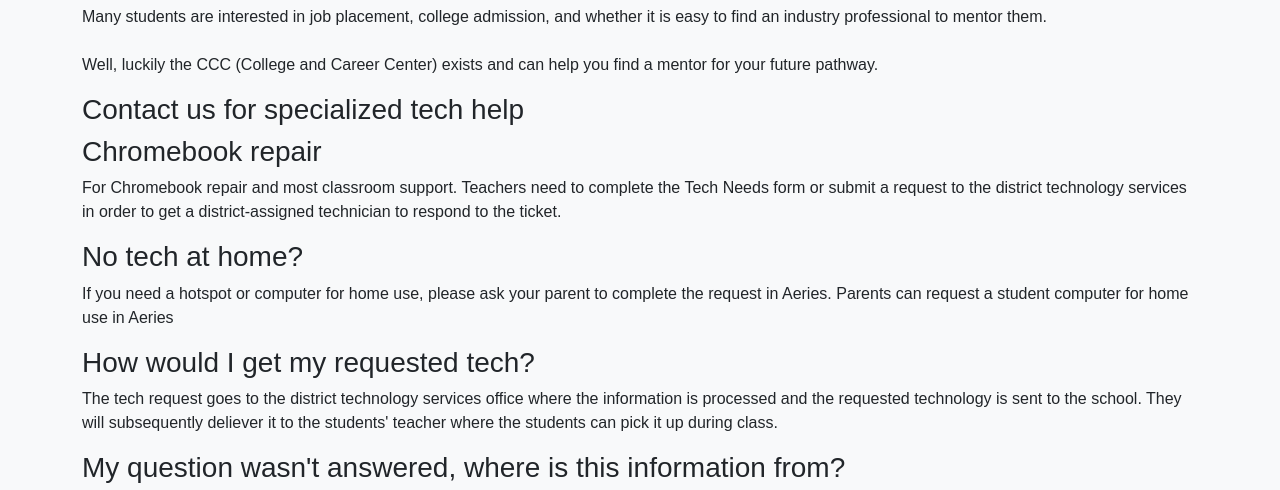
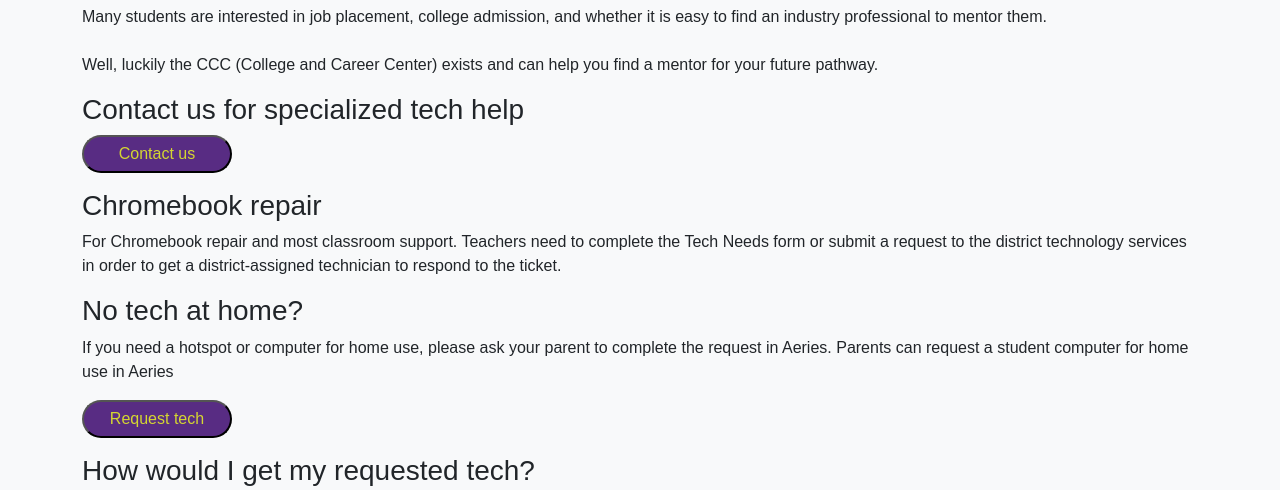
Before and after one commit to angus-reposforschool/OnyeadorTechClientSite, a plain HTML site: page index.html in a window 1280 px wide. Shown: the part 845-1335 px from the top of the page. Drawn offline with nearby package versions, Linux system fonts and the light colour scheme; a web font is replaced by a local one.

Commit message:
added contact and support button, added js for contact btn

```diff
--- a/index.html
+++ b/index.html
@@ -8,6 +8,7 @@
     <link href="https://fonts.googleapis.com/css2?family=Cambay:ital,wght@0,400;0,700;1,400;1,700&family=Sansation:ital,wght@0,300;0,400;0,700;1,300;1,400;1,700&display=swap" rel="stylesheet">
     <link href="https://cdn.jsdelivr.net/npm/bootstrap@5.3.9/dist/css/bootstrap.min.css" rel="stylesheet" integrity="sha384-yEPZ7jP9S0QKiUQ0m3jjsO4ProIW7wvR9gXkI7JOGa2XVsw53Yke2bsdkBbjmmiX" crossorigin="anonymous">
     <link rel="stylesheet" href="style.css">
+    <script src="script.js" defer></script>
     <title>Home | TechTech</title>
 </head>
 <body class="bg-body-tertiary">
@@ -47,15 +48,20 @@
     <div class="container">
         <h2 class="value">Our values and beliefs</h2>
         <p class="values">School is about discipline, hard work, and time management. Be sure you are seeking help and advice so you don't go astray or drift off. At Tech, we work hard to take care of the technology that enables learning and teaching.<br><br>Plug in your Chromebook after use. Do not just dump and leave. Students are in a hurry to get out, but they expect computers to be fully charged when they come back.</p>
-        <h3 class="value">How you can be proactive</h2>
+        <h3 class="value">How you can be proactive</h3>
         <p class="values">Many students are interested in job placement, college admission, and whether it is easy to find an industry professional to mentor them.<br><br>Well, luckily the CCC (College and Career Center) exists and can help you find a mentor for your future pathway.</p>
-        <h3 class="value">Contact us for specialized tech help</h2>
+        <h3 class="value">Contact us for specialized tech help</h3>
+        <button class="contactbtn" id="contactbtn" type="button">Contact us</button>
+        <p></p>
         <!--btn scrolls down-->
-        <h3 class="value">Chromebook repair</h2>
+        <h3 class="value">Chromebook repair</h3>
         <p class="values">For Chromebook repair and most classroom support. Teachers need to complete the Tech Needs form or submit a request to the district technology services in order to get a district-assigned technician to respond to the ticket.  </p>
-        <h3 class="value">No tech at home?</h2>
+        <h3 class="value">No tech at home?</h3>
         <p class="values">If you need a hotspot or computer for home use, please ask your parent to complete the request in Aeries. Parents can request a student computer for home use in Aeries</p>
-        <!--btn with link https://drive.google.com/file/d/11ZQ6SapKepV_hdzJUUzq9utw70iIJFSZ/view?usp=sharing-->
+        <form action="https://drive.google.com/file/d/11ZQ6SapKepV_hdzJUUzq9utw70iIJFSZ/view" target="_blank">
+            <button class="supportbtn">Request tech</button>
+        </form>
+        <p></p>
         <h3 class="value">How would I get my requested tech?</h3>
         <p class="values">The tech request goes to the district technology services office where the information is processed and the requested technology is sent to the school. They will subsequently deliever it to the students' teacher where the students can pick it up during class.</p>
         <h3 class="value">My question wasn't answered, where is this information from?</h3>
@@ -68,7 +74,7 @@
         </div>
         <div class="infolink">
             <h3 class="tit">Contact us</h3>
-            <p class="contact">Room 4: Ext. 3051104 for all Technology repair.<br>For District support submit a request at:<br><a href="https://help.ousd.org">https://help.ousd.org</a> </p>
+            <p class="contact" id="contact">Room 4: Ext. 3051104 for all Technology repair.<br>For District support submit a request at:<br><a href="https://help.ousd.org">https://help.ousd.org</a> </p>
         </div>
     </footer>
     <script src="https://cdn.jsdelivr.net/npm/bootstrap@5.3.9/dist/js/bootstrap.bundle.min.js" integrity="sha384-WyOxWvTyr1QaMPfiPJSv76iReVthorl5uWlFtZPyK0IEB0hGzo9y5Bp9mYanr8Bu" crossorigin="anonymous"></script>
--- /dev/null
+++ b/script.js
@@ -0,0 +1,6 @@
+let btn = document.getElementById("contactbtn");
+let contact = document.getElementById("contact");
+
+btn.addEventListener("click", function() {
+    scrollTo(0, 10000);
+});
--- a/style.css
+++ b/style.css
@@ -85,6 +85,19 @@ body {
   margin-top: 30px;
 }
 
+.contactbtn, .supportbtn {
+  background: #582c83;
+  color: #d4d631;
+  padding: 5px;
+  width: 150px;
+  border-radius: 50px;
+  transition: 0.5s;
+}
+
+.contactbtn:hover {
+  background: #b077e8;
+}
+
 footer {
   display: flex;
   flex-direction: row;
```
Also changed, not shown: about.html (+1 -0 lines).
